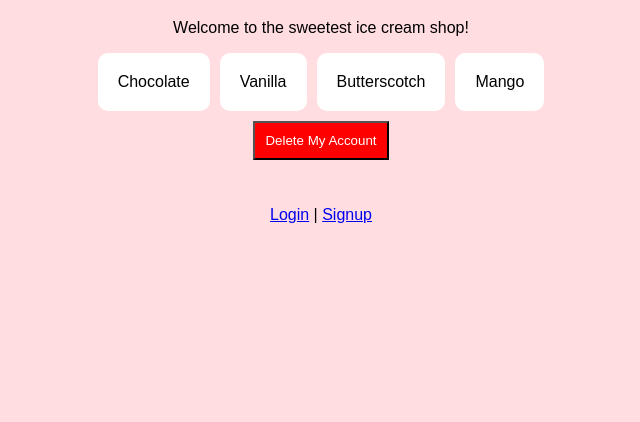
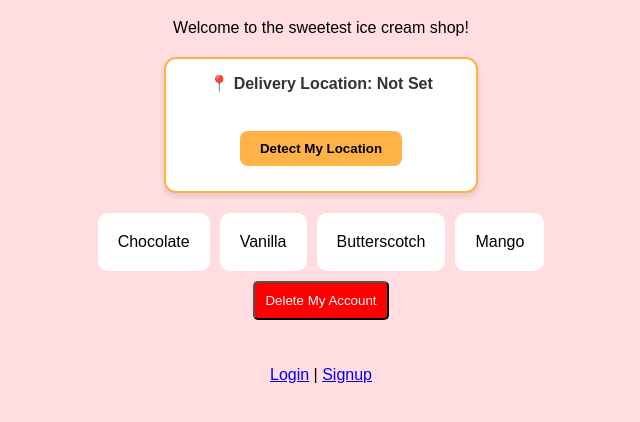
Before and after one commit to yuvigupta2026/Laksha-ice-cream, a plain HTML site: page frontend/index.html in a window 1280 px wide. Shown: the part 62-484 px from the top of the page, without its empty margins (319-959 px from the left). Drawn offline with Linux system fonts and the light colour scheme.

Commit message:
Update index.html

```diff
--- a/frontend/index.html
+++ b/frontend/index.html
@@ -4,10 +4,44 @@
   <title>Laksha Ice Cream</title>
   <link rel="stylesheet" href="style.css">
   <style>
-    /* Adding a style to make sure the links look like cards */
+    /* Style for the flavor cards */
     .menu a {
       text-decoration: none;
       color: inherit;
+    }
+
+    /* Style for the new Location Box */
+    .location-container {
+      background: #fff;
+      padding: 15px;
+      border-radius: 12px;
+      margin: 20px auto;
+      width: fit-content;
+      min-width: 280px;
+      color: #333;
+      text-align: center;
+      border: 2px solid #ffb347;
+      box-shadow: 0 4px 6px rgba(0,0,0,0.1);
+    }
+
+    #location-text {
+      font-weight: bold;
+      margin-bottom: 10px;
+      display: block;
+    }
+
+    .loc-btn {
+      background: #ffb347;
+      border: none;
+      padding: 10px 20px;
+      border-radius: 8px;
+      cursor: pointer;
+      font-weight: bold;
+      transition: 0.3s;
+    }
+
+    .loc-btn:hover {
+      background: #f3a02e;
     }
   </style>
 </head>
@@ -15,6 +49,11 @@
 
 <h1>🍦 Laksha Ice Cream 🍦</h1>
 <p>Welcome to the sweetest ice cream shop!</p>
+
+<div class="location-container">
+    <span id="location-text">📍 Delivery Location: Not Set</span><br>
+    <button class="loc-btn" onclick="getLocation()">Detect My Location</button>
+</div>
 
 <div class="menu">
   <a href="chocolate.html">
@@ -34,7 +73,7 @@
   </a>
 </div>
 
-<button id="deleteBtn" style="background-color: red; color: white;">Delete My Account</button>
+<button id="deleteBtn" style="background-color: red; color: white; padding: 10px; border-radius: 5px; cursor: pointer;">Delete My Account</button>
 <br><br>
 <a href="login.html">Login</a> |
 <a href="signup.html">Signup</a>
```
